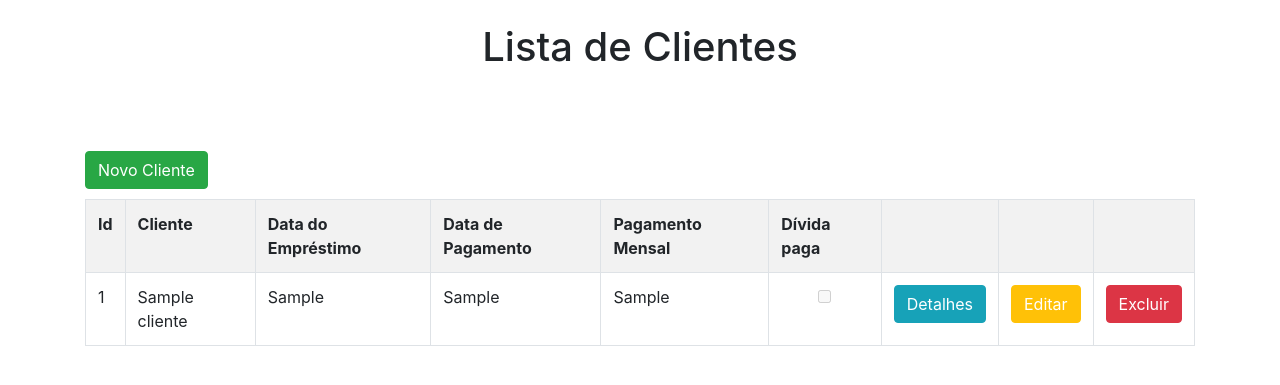
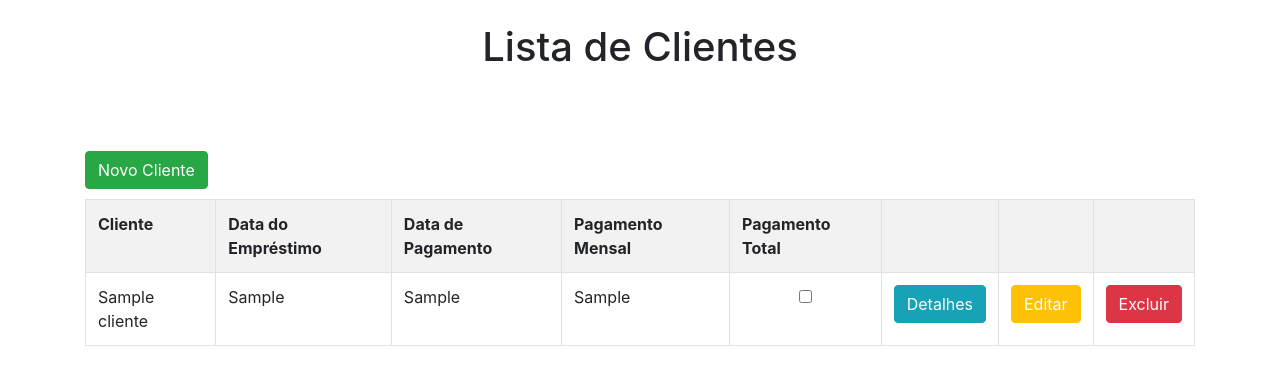
Before and after one commit to FerrazM/loan-database, a Django app: page / in a window 1280 px wide. Shown: the part 177-562 px from the top of the page. Run offline with Django 4.2, Linux system fonts and the light colour scheme; a user stored in the database is signed in; tables that the repository leaves empty hold one stand-in row (values such as "Sample post").

Commit message:
Correções template

```diff
--- a/loan_database/templates/loans/base.html
+++ b/loan_database/templates/loans/base.html
@@ -39,12 +39,20 @@
         {% endfor %}
         {% endif %}
 
+        {% block conteudo %}
+
+        {% endblock %}
+
+        <script src="{% static 'js/jquery-3.6.3.min.js' %}"></script>
+        <script src="{% static 'js/jquery.mask.min.js' %}"></script>
+        <script src="{% static 'js/mascara.js' %}"></script>
+
       {% block scripts %}
-      <script src="{% static 'js/jquery-3.6.3.min.js' %}"></script>
-      <script src="{% static 'js/jquery.mask.min.js' %}"></script>
-      <script src="{% static 'js/mascara.js' %}"></script>
+
+
+
       {% endblock %}
-      {% block conteudo %}
-      {% endblock %}
+
+
     </body>
 </html>
--- a/loan_database/templates/loans/clientes.html
+++ b/loan_database/templates/loans/clientes.html
@@ -5,27 +5,25 @@
 <button style='margin-bottom:10px;' class='btn btn-success'><a  style = 'color: white;' href="{% url 'novo_emprestimo' %}">Novo Cliente</a></button>
 <table class= 'table table-striped table-bordered'>
     <tr>
-        <th>Id</th>
         <th>Cliente</th>
         <th>Data do Empréstimo</th>
         <th>Data de Pagamento</th>
         <th>Pagamento Mensal</th>
-        <th>Dívida paga</th>
+        <th>Pagamento Total</th>
         <th></th>
         <th></th>
         <th></th>
     </tr>
     {% for dado in dados %}
     <tr>
-        <td>{{dado.id}}</td>
         <td>{{dado.nome}}</td>
         <td>{{dado.data}}</td>
         <td>{{dado.vencimento_mensal}}</td>
         <td>{{dado.pagamento_mensal}}</td>
         {% if dado.divida_total_paga %}
-        <td style='text-align:center'><input disabled type='checkbox' value="" id='divida_total_paga' checked></td>
+        <td style='text-align:center'><input  type='checkbox' value="" id='divida_total_paga' checked></td>
         {% else %}
-        <td style='text-align:center'><input disabled type='checkbox'></td>
+        <td style='text-align:center'><input  type='checkbox'></td>
         {% endif %}
         <td><button class = 'btn btn-info'><a style = 'color: white;'href="{% url 'detalhe' dado.id %}">Detalhes</a></button></td>
         <td><button class = 'btn btn-warning'><a style = 'color: white;' href="{% url 'editar' dado.id %}">Editar</a></button></td>
--- a/loan_database/templates/loans/detalhe.html
+++ b/loan_database/templates/loans/detalhe.html
@@ -30,9 +30,9 @@
             </tr>
             <tr>
                 <th>Pago</th> {% if dado.divida_total_paga %}
-                <td style='text-align:center'><input disabled type='checkbox' value="" id='divida_total_paga' checked></td>
+                <td style='text-align:center'><input  type='checkbox' value="" id='divida_total_paga' checked></td>
                 {% else %}
-                <td style='text-align:center'><input disabled type='checkbox'></td>
+                <td style='text-align:center'><input  type='checkbox'></td>
                 {% endif %}
             </tr>
 
```
